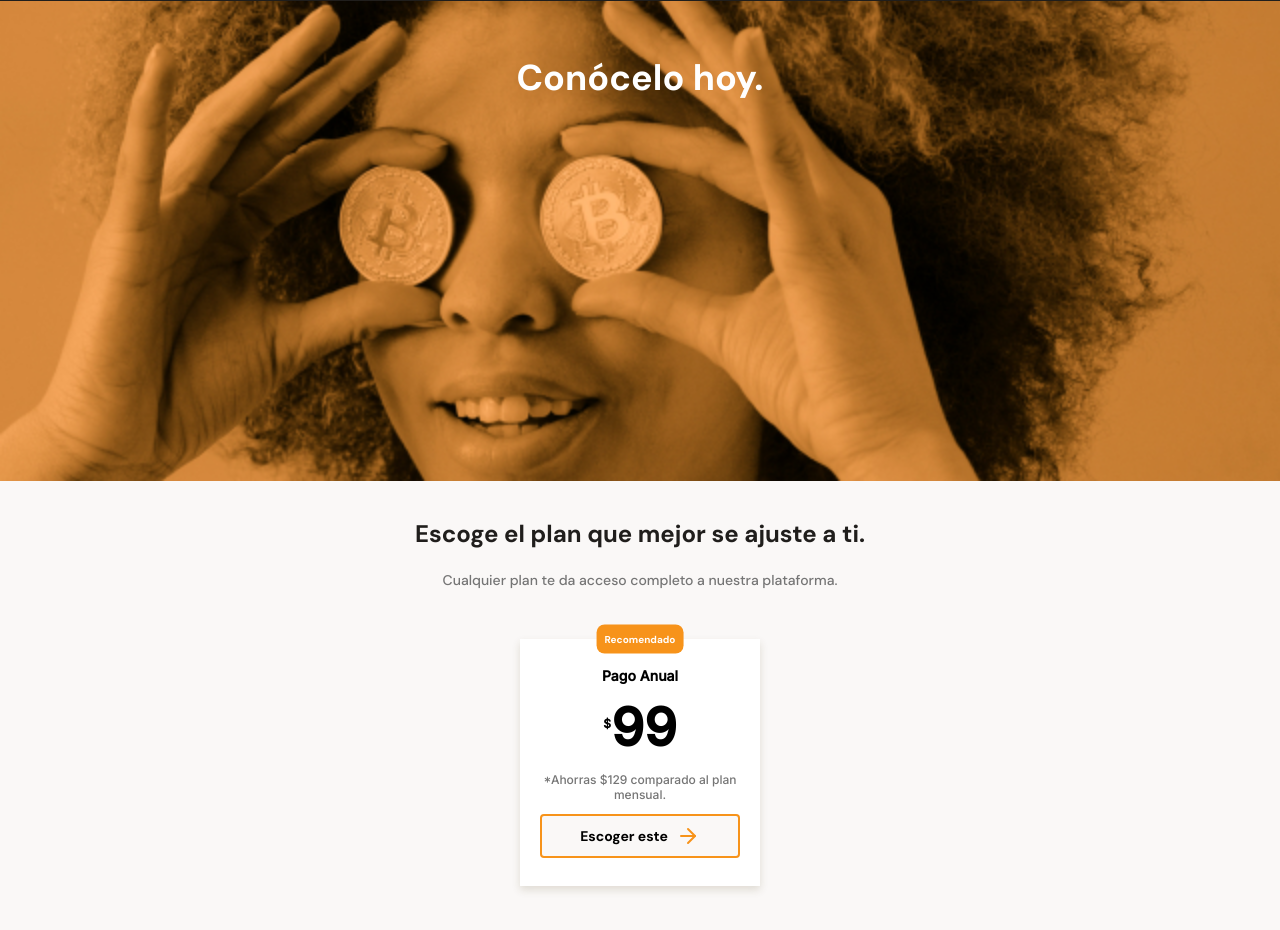
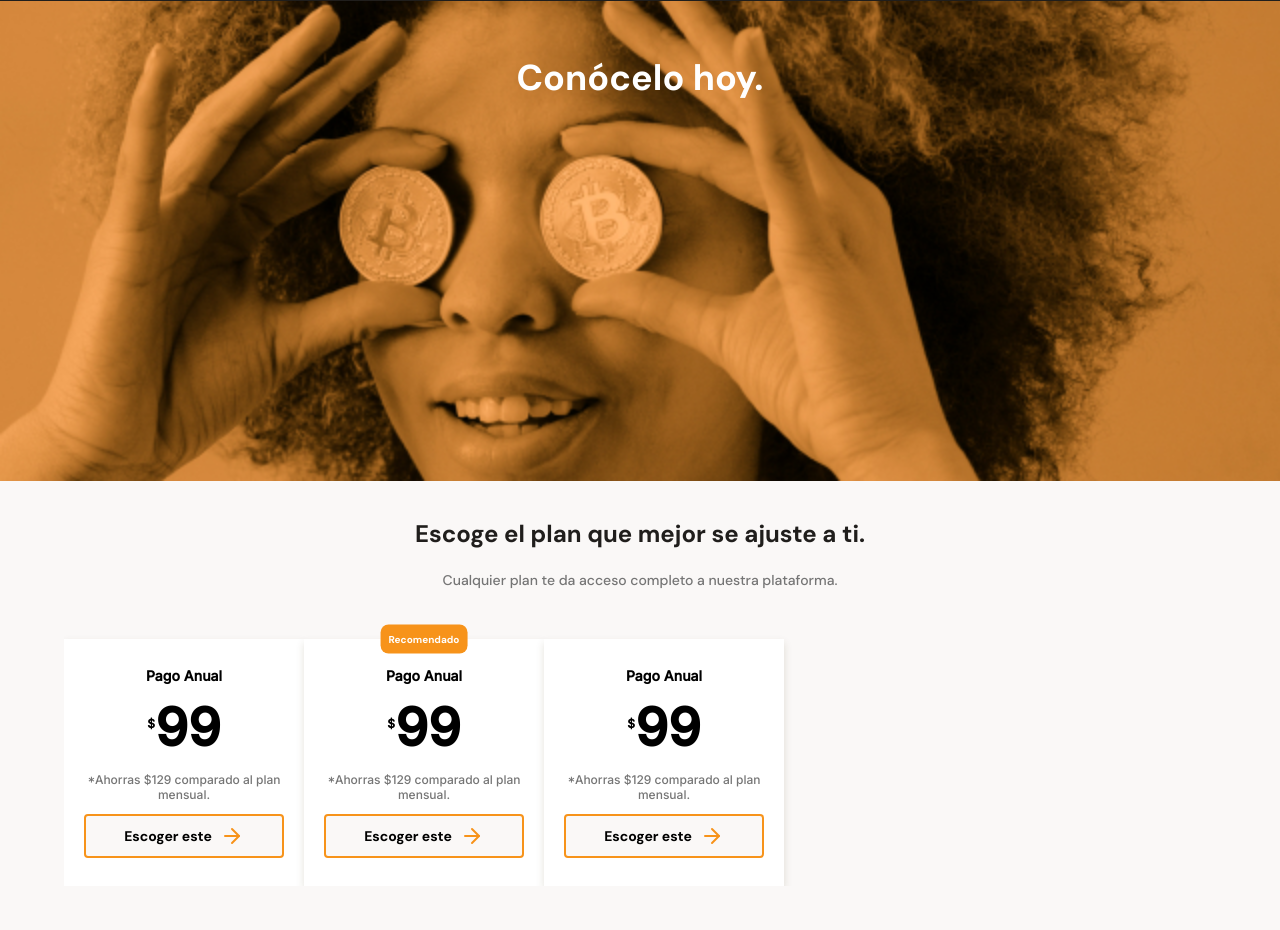
Before and after one commit to bryangamas/batatabit, a plain HTML site: page index.html in a window 1280 px wide. Shown: the part 1801-2731 px from the top of the page. Drawn offline with Linux system fonts and the light colour scheme.

Commit message:
feat: horizontal scrolling

```diff
--- a/index.html
+++ b/index.html
@@ -26,7 +26,7 @@
           Batatabit te ayuda a navegar entre los diferentes precios y
           tendencias.
         </p>
-        <a href="#" class="Header__button">
+        <a href="#planes" class="Header__button">
           Conoce Nuestros Planes <span></span>
         </a>
       </div>
@@ -148,9 +148,33 @@
           <h2>Escoge el plan que mejor se ajuste a ti.</h2>
           <p>Cualquier plan te da acceso completo a nuestra plataforma.</p>
         </div>
-        <section class="Main__plans-section">
+        <section class="Main__plans-section" id="planes">
+          <article class="Main__plan-card">
+            <div class="Main__card-content">
+              <h3>Pago Anual</h3>
+              <p class="Main__card-price"><sup>$</sup>99</p>
+              <p class="Main__card-caption">
+                *Ahorras $129 comparado al plan mensual.
+              </p>
+              <button class="Main__card-button">
+                Escoger este <span class="right-arrow"></span>
+              </button>
+            </div>
+          </article>
           <article class="Main__plan-card">
             <p class="Main__card-tag">Recomendado</p>
+            <div class="Main__card-content">
+              <h3>Pago Anual</h3>
+              <p class="Main__card-price"><sup>$</sup>99</p>
+              <p class="Main__card-caption">
+                *Ahorras $129 comparado al plan mensual.
+              </p>
+              <button class="Main__card-button">
+                Escoger este <span class="right-arrow"></span>
+              </button>
+            </div>
+          </article>
+          <article class="Main__plan-card">
             <div class="Main__card-content">
               <h3>Pago Anual</h3>
               <p class="Main__card-price"><sup>$</sup>99</p>
--- a/styles.css
+++ b/styles.css
@@ -39,6 +39,7 @@
 html {
   font-size: 62.5%;
   font-family: "DM Sans", sans-serif;
+  scroll-behavior: smooth;
 }
 
 img {
@@ -401,16 +402,18 @@ picture {
 
 .Main__plans-section {
   display: flex;
-  justify-content: space-evenly;
   width: 100%;
+  overflow-x: scroll;
+  scroll-snap-type: x proximity;
 }
 
 .Main__plan-card {
   position: relative;
   height: 24.7rem;
   width: 70%;
-  min-width: 19rem;
+  min-width: 20rem;
   max-width: 24rem;
+  scroll-snap-align: center;
   background-color: var(--just-white);
   box-shadow: var(--sombra-blanco);
   padding: 1.6rem;
```
Also changed, not shown: con scroll-snap.gif (added), sin scroll-snap.gif (added).
